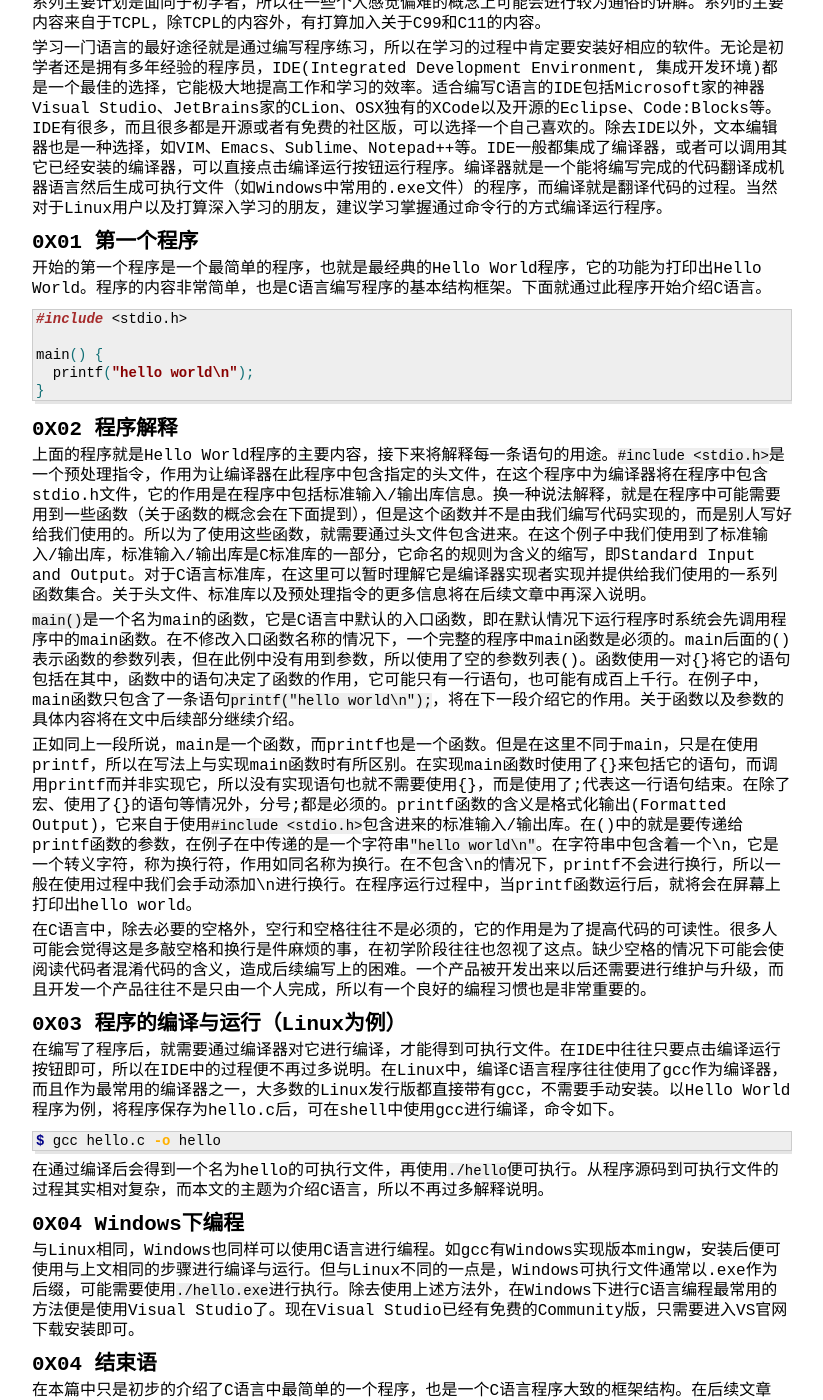
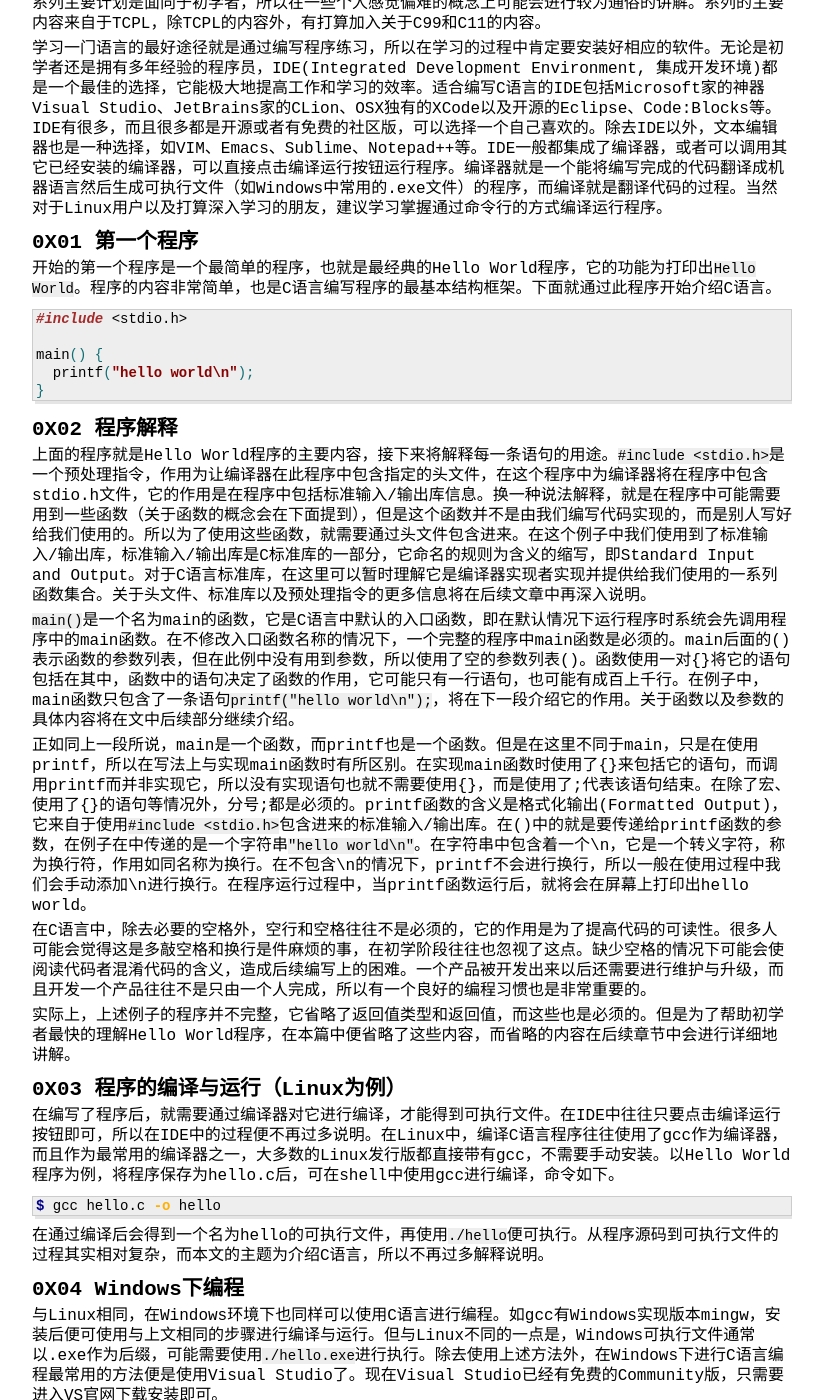
Before and after one commit to ghosind/ghosind.github.io, a Jekyll site: the page built from _posts/c-language/2016-12-29-c-getting-start.md, in a window 1280 px wide and 1400 px high, scrolled down 297 px. Shown: the whole window, without its empty margins (228-1051 px from the left). Built offline with Jekyll 4.4.1, drawn with Linux system fonts in a browser that asks for light colours.

Commit message:
update post.

````diff
--- a/_posts/c-language/2016-12-29-c-getting-start.md
+++ b/_posts/c-language/2016-12-29-c-getting-start.md
@@ -17,7 +17,7 @@ excerpt: 通过经典的Hello World程序简单介绍C语言。
 
 ## 0X01 第一个程序
 
-开始的第一个程序是一个最简单的程序，也就是最经典的Hello World程序，它的功能为打印出Hello World。程序的内容非常简单，也是C语言编写程序的基本结构框架。下面就通过此程序开始介绍C语言。
+开始的第一个程序是一个最简单的程序，也就是最经典的Hello World程序，它的功能为打印出`Hello World`。程序的内容非常简单，也是C语言编写程序的最基本结构框架。下面就通过此程序开始介绍C语言。
 
 ```c
 #include <stdio.h>
@@ -33,9 +33,11 @@ main() {
 
 `main()`是一个名为main的函数，它是C语言中默认的入口函数，即在默认情况下运行程序时系统会先调用程序中的main函数。在不修改入口函数名称的情况下，一个完整的程序中main函数是必须的。main后面的()表示函数的参数列表，但在此例中没有用到参数，所以使用了空的参数列表()。函数使用一对{}将它的语句包括在其中，函数中的语句决定了函数的作用，它可能只有一行语句，也可能有成百上千行。在例子中，main函数只包含了一条语句`printf("hello world\n");`，将在下一段介绍它的作用。关于函数以及参数的具体内容将在文中后续部分继续介绍。
 
-正如同上一段所说，main是一个函数，而printf也是一个函数。但是在这里不同于main，只是在使用printf，所以在写法上与实现main函数时有所区别。在实现main函数时使用了{}来包括它的语句，而调用printf而并非实现它，所以没有实现语句也就不需要使用{}，而是使用了;代表这一行语句结束。在除了宏、使用了{}的语句等情况外，分号;都是必须的。printf函数的含义是格式化输出(Formatted Output)，它来自于使用`#include <stdio.h>`包含进来的标准输入/输出库。在()中的就是要传递给printf函数的参数，在例子在中传递的是一个字符串`"hello world\n"`。在字符串中包含着一个\n，它是一个转义字符，称为换行符，作用如同名称为换行。在不包含\n的情况下，printf不会进行换行，所以一般在使用过程中我们会手动添加\n进行换行。在程序运行过程中，当printf函数运行后，就将会在屏幕上打印出hello world。
+正如同上一段所说，main是一个函数，而printf也是一个函数。但是在这里不同于main，只是在使用printf，所以在写法上与实现main函数时有所区别。在实现main函数时使用了{}来包括它的语句，而调用printf而并非实现它，所以没有实现语句也就不需要使用{}，而是使用了;代表该语句结束。在除了宏、使用了{}的语句等情况外，分号;都是必须的。printf函数的含义是格式化输出(Formatted Output)，它来自于使用`#include <stdio.h>`包含进来的标准输入/输出库。在()中的就是要传递给printf函数的参数，在例子在中传递的是一个字符串`"hello world\n"`。在字符串中包含着一个\n，它是一个转义字符，称为换行符，作用如同名称为换行。在不包含\n的情况下，printf不会进行换行，所以一般在使用过程中我们会手动添加\n进行换行。在程序运行过程中，当printf函数运行后，就将会在屏幕上打印出hello world。
 
 在C语言中，除去必要的空格外，空行和空格往往不是必须的，它的作用是为了提高代码的可读性。很多人可能会觉得这是多敲空格和换行是件麻烦的事，在初学阶段往往也忽视了这点。缺少空格的情况下可能会使阅读代码者混淆代码的含义，造成后续编写上的困难。一个产品被开发出来以后还需要进行维护与升级，而且开发一个产品往往不是只由一个人完成，所以有一个良好的编程习惯也是非常重要的。
+
+实际上，上述例子的程序并不完整，它省略了返回值类型和返回值，而这些也是必须的。但是为了帮助初学者最快的理解Hello World程序，在本篇中便省略了这些内容，而省略的内容在后续章节中会进行详细地讲解。
 
 ## 0X03 程序的编译与运行（Linux为例）
 
@@ -49,7 +51,7 @@ $ gcc hello.c -o hello
 
 ## 0X04 Windows下编程
 
-与Linux相同，Windows也同样可以使用C语言进行编程。如gcc有Windows实现版本mingw，安装后便可使用与上文相同的步骤进行编译与运行。但与Linux不同的一点是，Windows可执行文件通常以.exe作为后缀，可能需要使用`./hello.exe`进行执行。除去使用上述方法外，在Windows下进行C语言编程最常用的方法便是使用Visual Studio了。现在Visual Studio已经有免费的Community版，只需要进入VS官网下载安装即可。
+与Linux相同，在Windows环境下也同样可以使用C语言进行编程。如gcc有Windows实现版本mingw，安装后便可使用与上文相同的步骤进行编译与运行。但与Linux不同的一点是，Windows可执行文件通常以.exe作为后缀，可能需要使用`./hello.exe`进行执行。除去使用上述方法外，在Windows下进行C语言编程最常用的方法便是使用Visual Studio了。现在Visual Studio已经有免费的Community版，只需要进入VS官网下载安装即可。
 
 ## 0X04 结束语
 
````
